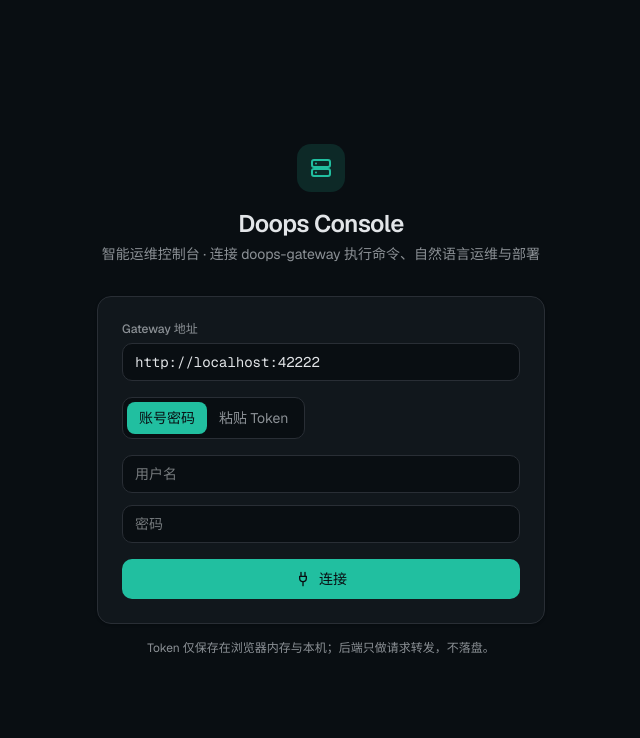
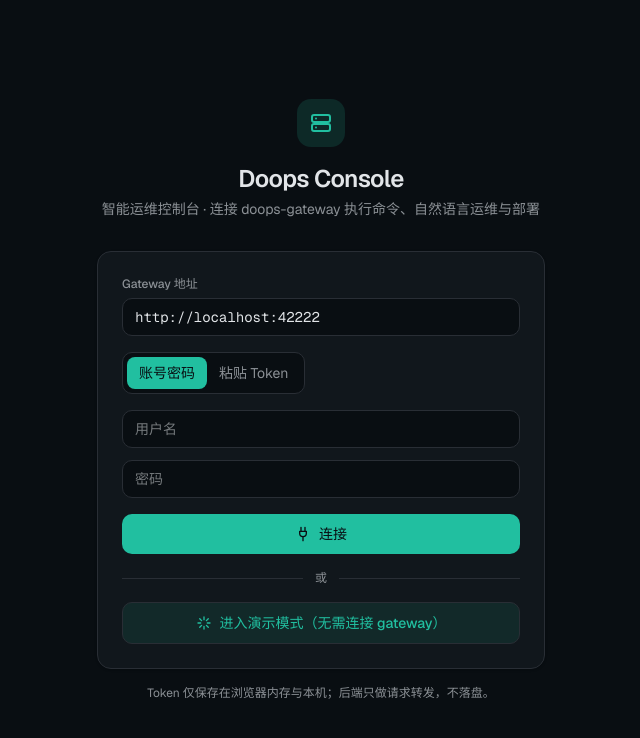
Before and after one commit to l8ai-cn/doops, a Next.js app: page / in a window 1280 px wide. Shown: the top 738 px of the page, without its empty margins (319-959 px from the left). Built offline with nearby package versions, Linux system fonts and the light colour scheme.

Commit message:
feat: add demo mode and demo tokens to client and UI

```diff
--- a/components/connect-screen.tsx
+++ b/components/connect-screen.tsx
@@ -2,7 +2,8 @@
 
 import { useState } from "react"
 import { login, fetchTargets, type Session } from "@/lib/client"
-import { PlugIcon, ServerIcon } from "./icons"
+import { DEMO_TOKEN } from "@/lib/demo"
+import { PlugIcon, ServerIcon, SparkIcon } from "./icons"
 
 export function ConnectScreen({
   defaultGateway,
@@ -18,6 +19,10 @@ export function ConnectScreen({
   const [token, setToken] = useState("")
   const [busy, setBusy] = useState(false)
   const [error, setError] = useState("")
+
+  function enterDemo() {
+    onConnected({ gateway: "demo://local", token: DEMO_TOKEN, username: "演示用户", demo: true })
+  }
 
   async function connect() {
     setError("")
@@ -136,6 +141,20 @@ export function ConnectScreen({
             <PlugIcon width={16} height={16} />
             {busy ? "连接中…" : "连接"}
           </button>
+
+          <div className="my-4 flex items-center gap-3">
+            <span className="h-px flex-1 bg-border" />
+            <span className="text-xs text-muted-foreground">或</span>
+            <span className="h-px flex-1 bg-border" />
+          </div>
+
+          <button
+            onClick={enterDemo}
+            className="flex w-full items-center justify-center gap-2 rounded-lg border border-primary/40 bg-primary/10 px-4 py-2.5 text-sm font-medium text-primary transition-colors hover:bg-primary/20"
+          >
+            <SparkIcon width={16} height={16} />
+            进入演示模式（无需连接 gateway）
+          </button>
         </div>
 
         <p className="mt-4 text-center text-xs text-muted-foreground">
--- a/lib/client.ts
+++ b/lib/client.ts
@@ -8,6 +8,7 @@ export interface Session {
   gateway: string
   token: string
   username?: string
+  demo?: boolean
 }
 
 export type RpcEvent =
@@ -41,6 +42,10 @@ export async function login(
 }
 
 export async function fetchTargets(s: Session): Promise<Target[]> {
+  if (s.demo) {
+    const { DEMO_TARGETS } = await import("./demo")
+    return DEMO_TARGETS
+  }
   const res = await fetch("/api/targets", { headers: authHeaders(s) })
   const data = await res.json()
   if (!res.ok) throw new Error(data.error || "查询目标失败")
@@ -51,6 +56,13 @@ export async function fetchAudit(
   s: Session,
   params: Record<string, string>,
 ): Promise<{ events?: AuditEvent[]; error?: string; status?: number }> {
+  if (s.demo) {
+    const { DEMO_AUDIT } = await import("./demo")
+    const inst = params.instance
+    return {
+      events: inst ? DEMO_AUDIT.filter((e) => !e.instance || e.instance === inst) : DEMO_AUDIT,
+    }
+  }
   const qs = new URLSearchParams(params)
   const res = await fetch(`/api/audit?${qs.toString()}`, { headers: authHeaders(s) })
   const data = await res.json()
@@ -70,6 +82,11 @@ export async function callTool(
   },
   onEvent: (ev: RpcEvent) => void,
 ): Promise<void> {
+  if (s.demo) {
+    const { demoCallTool } = await import("./demo")
+    await demoCallTool({ tool: opts.tool, arguments: opts.arguments, signal: opts.signal }, onEvent)
+    return
+  }
   const res = await fetch("/api/rpc", {
     method: "POST",
     headers: authHeaders(s),
```
Also changed, not shown: demo.png (added), term.png (added).
